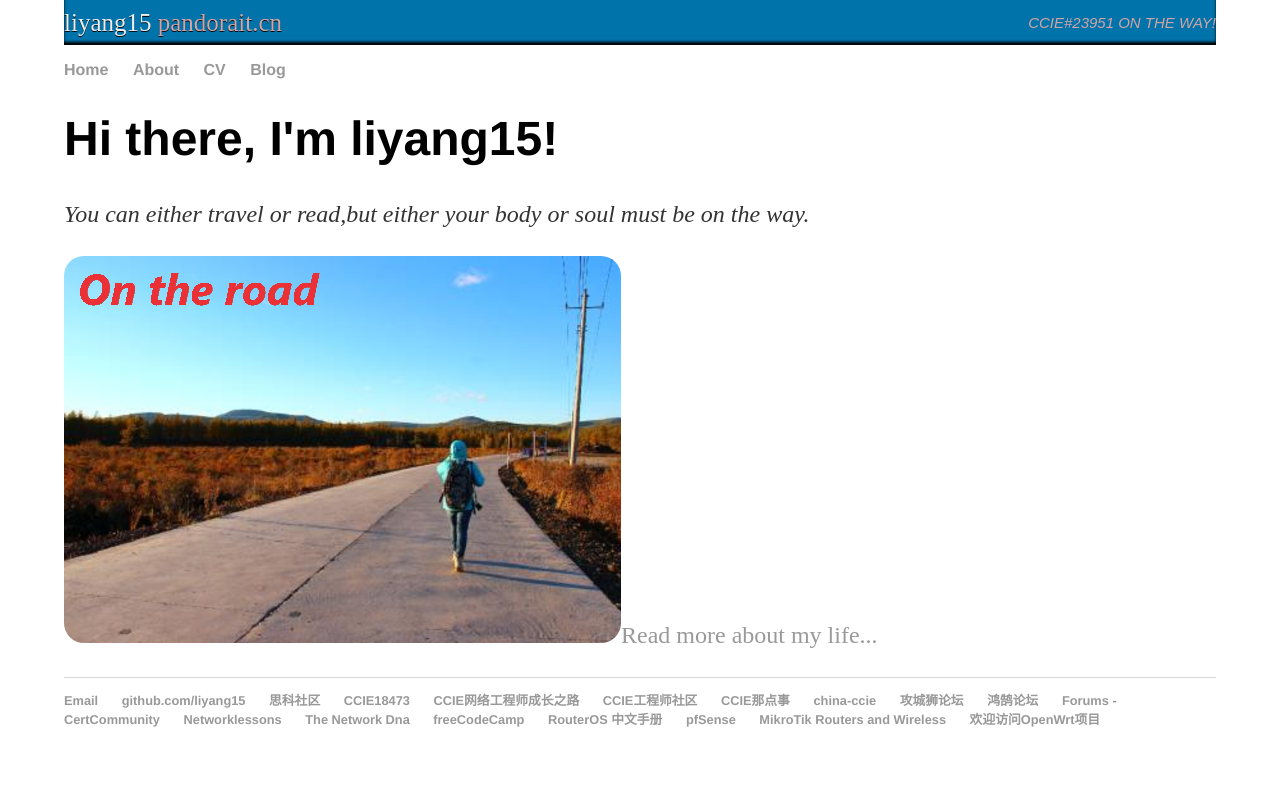
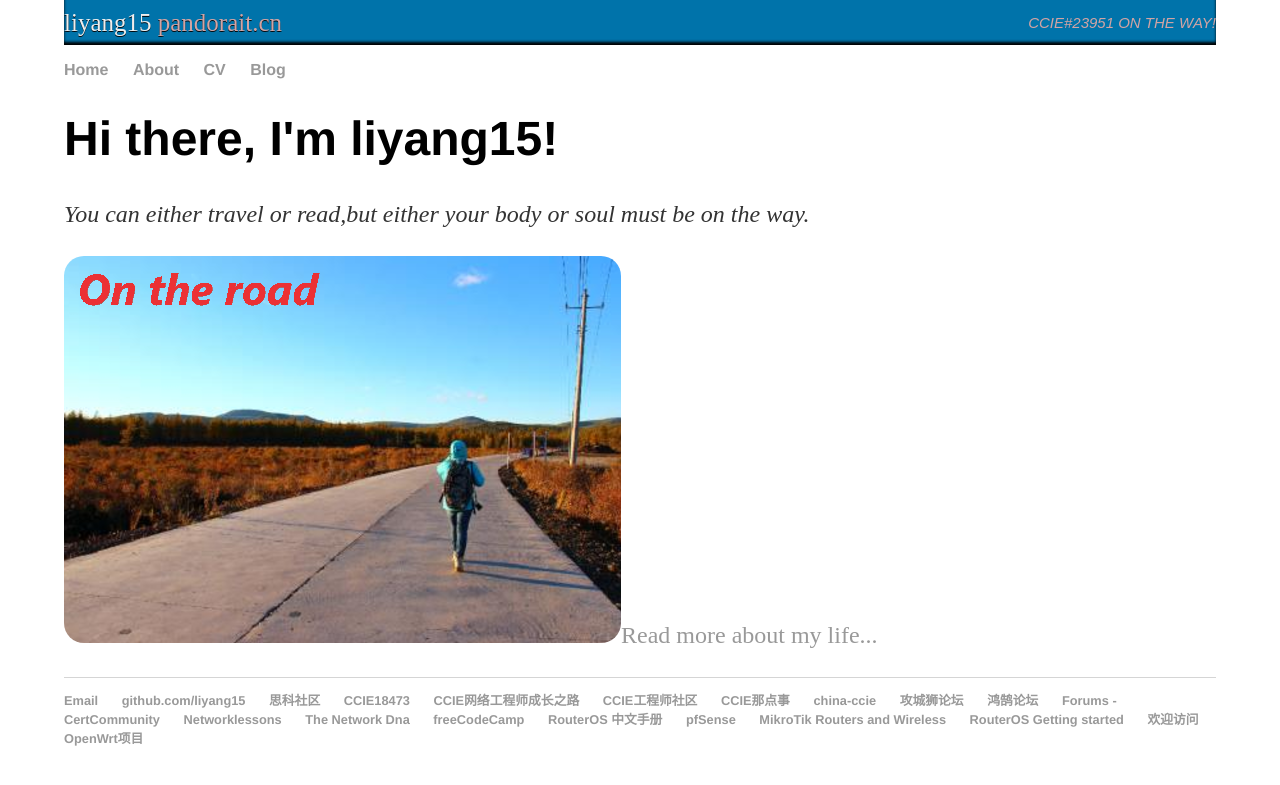
Before and after one commit to liyang15/liyang15.github.io, a Jekyll site: the page built from index.html, in a window 1280 px wide. Shown: the top 785 px of the page. Built offline with Jekyll 4.4.1, drawn with Linux system fonts in a browser that asks for light colours.

Commit message:
Update default.html

```diff
--- a/_layouts/default.html
+++ b/_layouts/default.html
@@ -46,6 +46,7 @@
 					<li><a href="https://mikrotik-doc-cn.readthedocs.io/zh/latest/index.html" target="_blank">RouterOS 中文手册</a></li>
 					<li><a href="https://www.pfsense.org/" target="_blank">pfSense</a></li>
 					<li><a href="https://mikrotik.com/" target="_blank">MikroTik Routers and Wireless</a></li>
+					<li><a href="https://help.mikrotik.com/docs/display/ROS/Getting+started" target="_blank">RouterOS Getting started</a></li>
 					<li><a href="https://openwrt.org/zh/start" target="_blank">欢迎访问OpenWrt项目</a></li>
 				</ul>
 			</footer>
```
